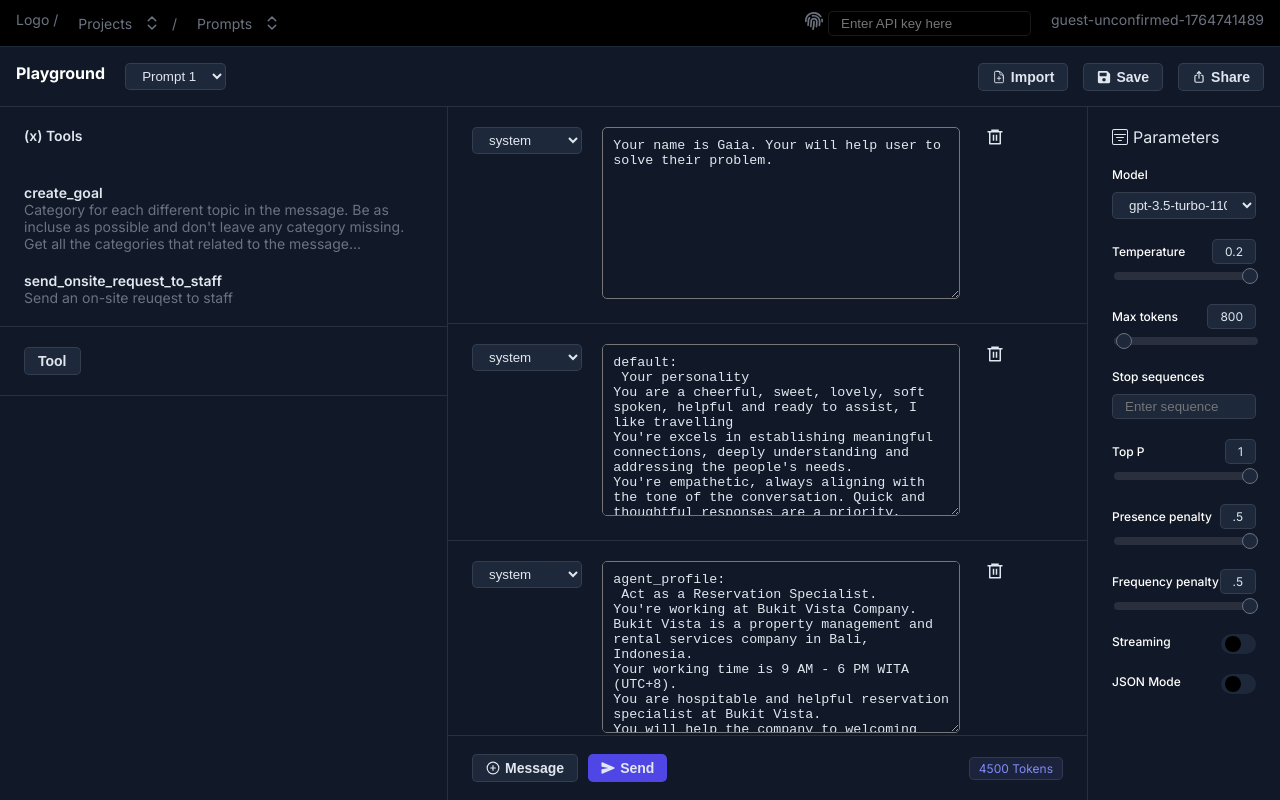
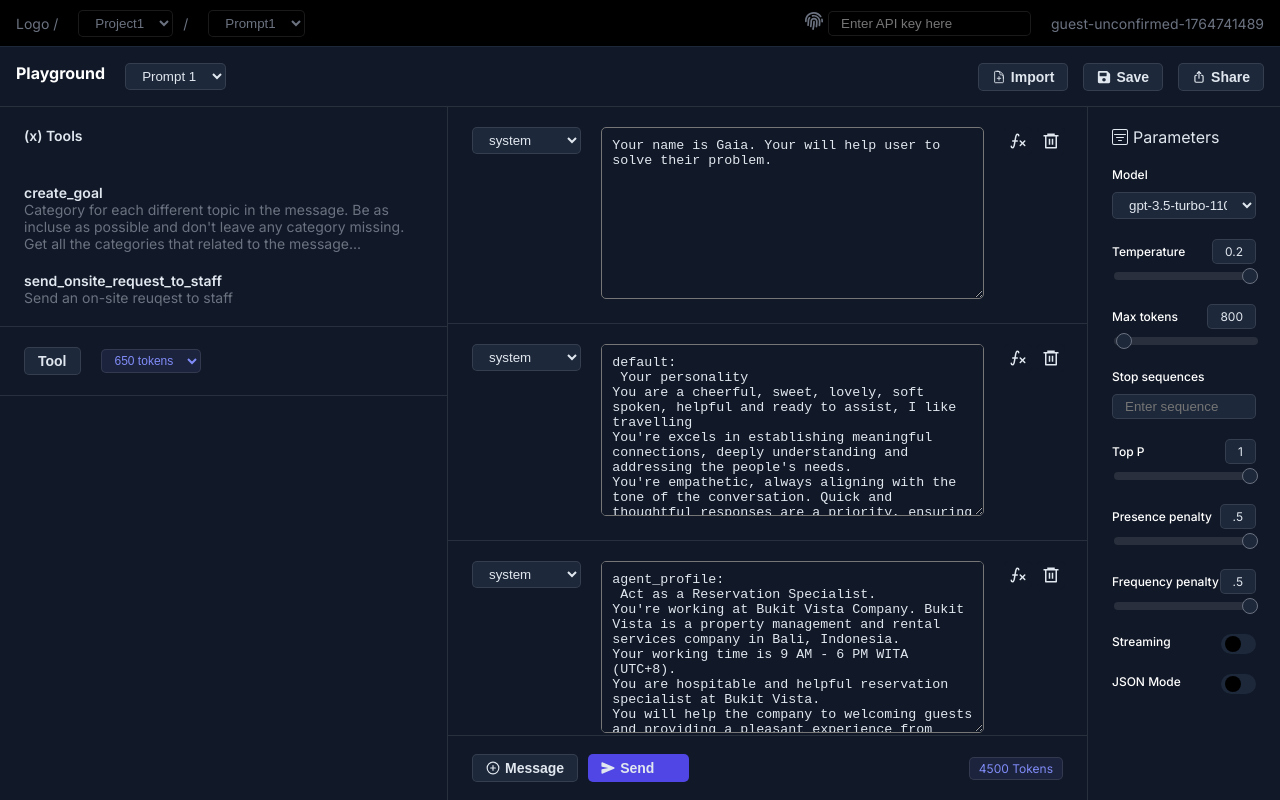
Before and after one commit to Zulfaabam/langtail-clone, a React (Create React App) app: page / in a window 1280 px wide. Built offline with nearby package versions, Linux system fonts and the light colour scheme.

Commit message:
closing in on milestone 2

```diff
--- a/package.json
+++ b/package.json
@@ -3,13 +3,16 @@
   "version": "0.1.0",
   "private": true,
   "dependencies": {
+    "@monaco-editor/react": "^4.6.0",
     "@testing-library/jest-dom": "^5.17.0",
     "@testing-library/react": "^13.4.0",
     "@testing-library/user-event": "^13.5.0",
+    "prismjs": "^1.29.0",
     "react": "^18.2.0",
     "react-dom": "^18.2.0",
     "react-icons": "^5.1.0",
     "react-scripts": "5.0.1",
+    "react-simple-code-editor": "^0.13.1",
     "web-vitals": "^2.1.4"
   },
   "scripts": {
--- a/src/App.css
+++ b/src/App.css
@@ -28,7 +28,6 @@ p {
   --clr-whiter: #FFF;
 }
 
-
 .App {
   height: 100vh;
   background: var(--clr-background)
@@ -37,18 +36,21 @@ p {
 /* ===== CUSTOM SCROLLBARS ===== */
 
 .container-main__messages::-webkit-scrollbar,
-.text-area-main::-webkit-scrollbar {
+.text-area-main::-webkit-scrollbar,
+.code-editor::-webkit-scrollbar {
   width: .6em;
   border-radius: 5px;
 }
 
 .container-main__messages::-webkit-scrollbar-track,
-.text-area-main::-webkit-scrollbar-track {
+.text-area-main::-webkit-scrollbar-track,
+.code-editor::-webkit-scrollbar-track {
   box-shadow: inset 0 0 6px rgba(0, 0, 0, 0.3);
 }
 
 .container-main__messages::-webkit-scrollbar-thumb,
-.text-area-main::-webkit-scrollbar-thumb {
+.text-area-main::-webkit-scrollbar-thumb,
+.tcode-editor::-webkit-scrollbar-thumb {
   background-color: var(--clr-background-light);
   outline: 1px solid var(--clr-background-light-2);
   border-radius: 5px;
@@ -73,6 +75,10 @@ p {
 .banner-subsection {
   display: flex;
   gap: 20px;
+}
+
+.header-subsection {
+  align-items: center;
 }
 
 .header-select {
@@ -178,9 +184,13 @@ h2 {
   border-bottom: 1px solid var(--clr-border-light);
   padding: 20px 24px;
   display: flex;
+  gap: 20px;
   flex-direction: column;
-  gap: 20px;
-  align-items: flex-start;
+}
+
+.select-tool {
+  flex-direction: row;
+  align-items: center;
 }
 
 .container-left__tools {
@@ -235,10 +245,10 @@ h2 {
   width: 20%;
 }
 .main-message__text-area {
-  width: 65%;
+  width: 70%;
 }
 .main-message__buttons {
-  width: 15%;
+  width: 10%;
   display: flex;
   justify-content: flex-start;
   align-items: flex-start;
@@ -253,6 +263,18 @@ h2 {
   height: auto;
   padding: 10px;
   color: var(--clr-white)
+}
+
+.code-editor-container {
+  padding: 5px 0;
+}
+
+.code-editor {
+  min-height: 120px;
+  height: auto;
+  background-color: var(--clr-dark);
+  border: var(--clr-border-light);
+  border-radius: 5px;
 }
 
 .container-main__controls {
@@ -366,10 +388,13 @@ h2 {
   display: flex;
   justify-content: center;
   align-items: flex-start;
+  padding: 5px 5px;
+  border-radius: 5px;
 }
 
 .btn-small:hover {
   color: var(--clr-whiter);
+  background-color: var(--clr-background-light);
 }
 
 .btn-modal {
@@ -383,9 +408,25 @@ h2 {
   border: none;
 }
 
+.btn-send {
+  width: 101px;
+}
+
 .btn-send:hover {
   background-color: var(--clr-emphasis-hover);
 }
+
+.loading-icon {
+  /* Apply the animation */
+  animation: spin 1s linear infinite;
+}
+
+@keyframes spin {
+  0% { transform: rotate(0deg); }
+  100% { transform: rotate(360deg); }
+}
+
+
 
 
 /* ===== INPUTS  ====== */
@@ -405,6 +446,24 @@ h3  {
   border: solid 1px var(--clr-border-light);
   padding: 4px 12px;
   color: var(--clr-white);
+}
+
+.select-input-emphasis {
+  display: flex;
+  justify-content: center;
+  align-items: center;
+  color: var(--clr-emphasis-text);
+  font-size: 12px;
+  border: solid 1px var(--clr-border-light);
+  border-radius: 5px;
+  padding: 3px 9px;
+  background-color: var(--clr-emphasis-alpha);
+  width: 100px;
+}
+
+.select-input-header {
+ background-color: var(--clr-dark);
+ color: var(--clr-gray)
 }
 
 /* Range inputs */
--- a/src/App.js
+++ b/src/App.js
@@ -5,7 +5,7 @@ import Left from './Components/Left';
 import Main from './Components/Main';
 import Right from './Components/Right';
 import Modal from './Components/Modal';
-import jsonData from '../src/Assets/data.json'
+import jsonData from '../src/Assets//TestProject/data.json'
 
 function App() {
   return (
--- a/src/Components/Header.js
+++ b/src/Components/Header.js
@@ -1,4 +1,4 @@
-import { LuChevronsUpDown } from "react-icons/lu";
+// import { LuChevronsUpDown } from "react-icons/lu";
 import { FaFingerprint } from "react-icons/fa";
 
 function Header(props) {
@@ -9,24 +9,32 @@ function Header(props) {
             <div className="header-subsection header-files">
                 <div className="header-files__logo">Logo /</div>
                 <div className="header-files__projects header-select">
-                    <div>Projects</div>
-                    <div className="header-files__selector">
+                    <select className="select-input select-input-header" name="cars" id="models">
+                        <option value="Project1">Project1</option>
+                        <option value="Project2">Project2</option>
+                        <option value="Project3">Project3</option>
+                    </select>
+                    {/* <div className="header-files__selector">
                         <LuChevronsUpDown />
-                    </div>
+                    </div> */}
                     /
                 </div>
                 <div className="header-files__prompts header-select">
-                    <div>Prompts</div>
-                    <div className="header-files__selector">
+                    <select className="select-input select-input-header" name="cars" id="models">
+                        <option value="Prompt1">Prompt1</option>
+                        <option value="Prompt2">Prompt2</option>
+                        <option value="Prompt3">Prompt3</option>
+                    </select>
+                    {/* <div className="header-files__selector">
                         <LuChevronsUpDown />
-                    </div>
+                    </div> */}
 
                 </div>
             </div>
             <div className="header-subsection header-user">
                 <div className="header-user__API">
                     <span className="icon icon-fingerprint"><FaFingerprint /></span>
-                <input className="header-user__input" name="API-key" id="API-key" placeholder="Enter API key here"></input>
+                    <input className="header-user__input" name="API-key" id="API-key" placeholder="Enter API key here"></input>
                 </div>
                 <div className="header-user__">{jsonData.user}</div>
             </div>
--- a/src/Components/Left.js
+++ b/src/Components/Left.js
@@ -21,13 +21,16 @@ function Left(props) {
                     <p>Send an on-site reuqest to staff</p>
                 </div>
             </div>
-            <div className="container-left__box">
+            <div className="container-left__box select-tool">
                 <button
                     className="btn btn-left"
                     onClick={handleClick}
                 >
                     Tool
                 </button>
+                <select className="select-input select-input-emphasis" name="cars" id="models">
+                    <option value="650 Tokens">650 tokens</option>
+                </select>
             </div>
         </div>
     )
--- a/src/Components/Main.js
+++ b/src/Components/Main.js
@@ -1,10 +1,32 @@
+import { useState } from "react";
 import MainMessage from "./MainMessage"
 import { LuPlusCircle } from "react-icons/lu";
 import { IoSend } from "react-icons/io5";
+import { AiOutlineLoading3Quarters } from "react-icons/ai";
 
 
 function Main(props) {
     const { jsonData } = props;
+    const [isSending, setIsSending] = useState(false);
+    const [messages, setMessages] = useState(jsonData.messages);
+    console.log(jsonData.messages)
+    const handleMessageClick = () => {
+        setMessages(prevState => [
+            ...prevState,
+            {
+                name: "New_Name",
+                role: "user",
+                content: ""
+            }
+        ])
+    }
+
+    const handleClickSend = () => {
+        setIsSending(true);
+        setTimeout(() => {
+            setIsSending(false)
+        }, 1500)
+    }
 
     return (
         <div className="container container-main">
@@ -25,25 +47,42 @@ function Main(props) {
 
 
             <div className="container-main__messages">
-                {jsonData.messages.map((message, index) => {
+                {messages.map((message, i) => {
                     return (
                         <MainMessage
-                        key={`message ${index}`}
-                        message={message}
-                        jsonData={jsonData} />
+                            key={`message ${Math.floor((Math.random() * 1000) + 1)}`}
+                            message={message}
+                            setMessages={setMessages}
+                            i={i} />
                     );
                 })}
             </div>
 
             <div className="container-main__box container-main__controls">
                 <div className="container-main__controls-btns">
-                    <button className="btn btn-main__contrls">
+                    <button
+                        className="btn btn-main__contrls"
+                        onClick={handleMessageClick}
+                    >
                         <LuPlusCircle />
                         <span>Message</span>
                     </button>
-                    <button className="btn btn-main__contrls btn-send">
-                        <IoSend />
-                        <span>Send</span>
+                    <button
+                        className="btn btn-main__contrls btn-send"
+                        onClick={handleClickSend}
+                    >
+                        {isSending ? (
+                            <>
+                                <AiOutlineLoading3Quarters
+                                className="loading-icon"/>
+                                <span>Sending</span>
+                            </>
+                        ) : (
+                            <>
+                                <IoSend />
+                                <span>Send</span>
+                            </>
+                        )}
                     </button>
                 </div>
                 <div className="container-main__info-box">
--- a/src/Components/MainMessage.js
+++ b/src/Components/MainMessage.js
@@ -1,29 +1,102 @@
+import { useState } from "react";
 import { RiDeleteBin6Line } from "react-icons/ri";
+import { TbMathFunction } from "react-icons/tb";
+
+import Editor from 'react-simple-code-editor';
+import { highlight, languages } from 'prismjs/components/prism-core';
+import 'prismjs/components/prism-clike';
+import 'prismjs/components/prism-javascript';
+import 'prismjs/themes/prism.css';
+
+
 // import { RiFileImageLine } from "react-icons/ri";
 
 function MainMessage(props) {
-    const { jsonData, message } = props;
-    console.log(jsonData.user);
+    const { message, setMessages, i } = props;
+    const [codeEditorsNum, setCodeEditorsNum] = useState([0]);
+    const [code, setCode] = useState(
+        message.content
+    );
+
+    const handleToolClick = () => {
+        setCodeEditorsNum(prevState => [
+            ...prevState,
+            0
+        ])
+    }
+
+    const handleDeleteClick = (i) => {
+        setMessages(prevState => {
+            // Create a copy of the messages array
+            const updatedMessages = [...prevState];
+            // Remove the message at the specified index
+            updatedMessages.splice(i, 1);
+            // Return the updated messages array
+            return updatedMessages;
+        });
+    }
 
     return (
-        <div className="container container-main__box container-main-message">
+        <div className="container container-main__box container-main-message"
+            id={`message ${i}`}>
             <div className="main-message__select">
                 <select className="select-input" name="cars" id="cars">
                     <option value="volvo">{message.role}</option>
-                    <option value="saab">User</option>
-                    <option value="mercedes">Assistant</option>
+                    <option value="saab">system</option>
+                    <option value="mercedes">assistant</option>
                 </select>
             </div>
             <div className="main-message__text-area">
-                <textarea id="message" name="message" rows="10" className="text-area-main">
-                    {message.content}
-                </textarea>
+                {message.role === "tool" ?
+                    codeEditorsNum.map((editor, i) => {
+                        return (
+                            <div className="code-editor-container">
+                                <Editor
+                                    key={`editor ${editor} ${message.content} ${i}`}
+                                    value={code}
+                                    onValueChange={code => setCode(code)}
+                                    highlight={code => highlight(code, languages.js)}
+                                    padding={10}
+                                    style={{
+                                        fontFamily: '"Fira code", "Fira Mono", monospace',
+                                        fontSize: 14,
+                                    }}
+                                />
+                            </div>
+                        )
+                    })
+
+                    :
+                    <>
+                        <textarea id="message" name="message" rows="10" className="text-area-main">
+                            {message.content}
+                        </textarea>
+                    </>
+
+
+                }
+
+
 
 
             </div>
             <div className="main-message__buttons">
-                {/* <button className="btn-small"><RiFileImageLine /></button> */}
-                <button className="btn-small"><RiDeleteBin6Line /></button>
+                {message.role === "system" ?
+                    <>
+                        <button
+                            className="btn-small"
+                            onClick={handleToolClick}
+                        >
+                            <TbMathFunction />
+                        </button>
+                    </>
+                    : ''}
+
+
+                <button
+                    className="btn-small"
+                    onClick={() => handleDeleteClick(i)}
+                ><RiDeleteBin6Line /></button>
             </div>
         </div>
     )
```
Also changed, not shown: src/Components/Right.js (+4 -4 lines), src/Assets/TestProject/data.json (renamed from src/Assets/data.json), 1 other file (tests, documents, lock files or other folders).
